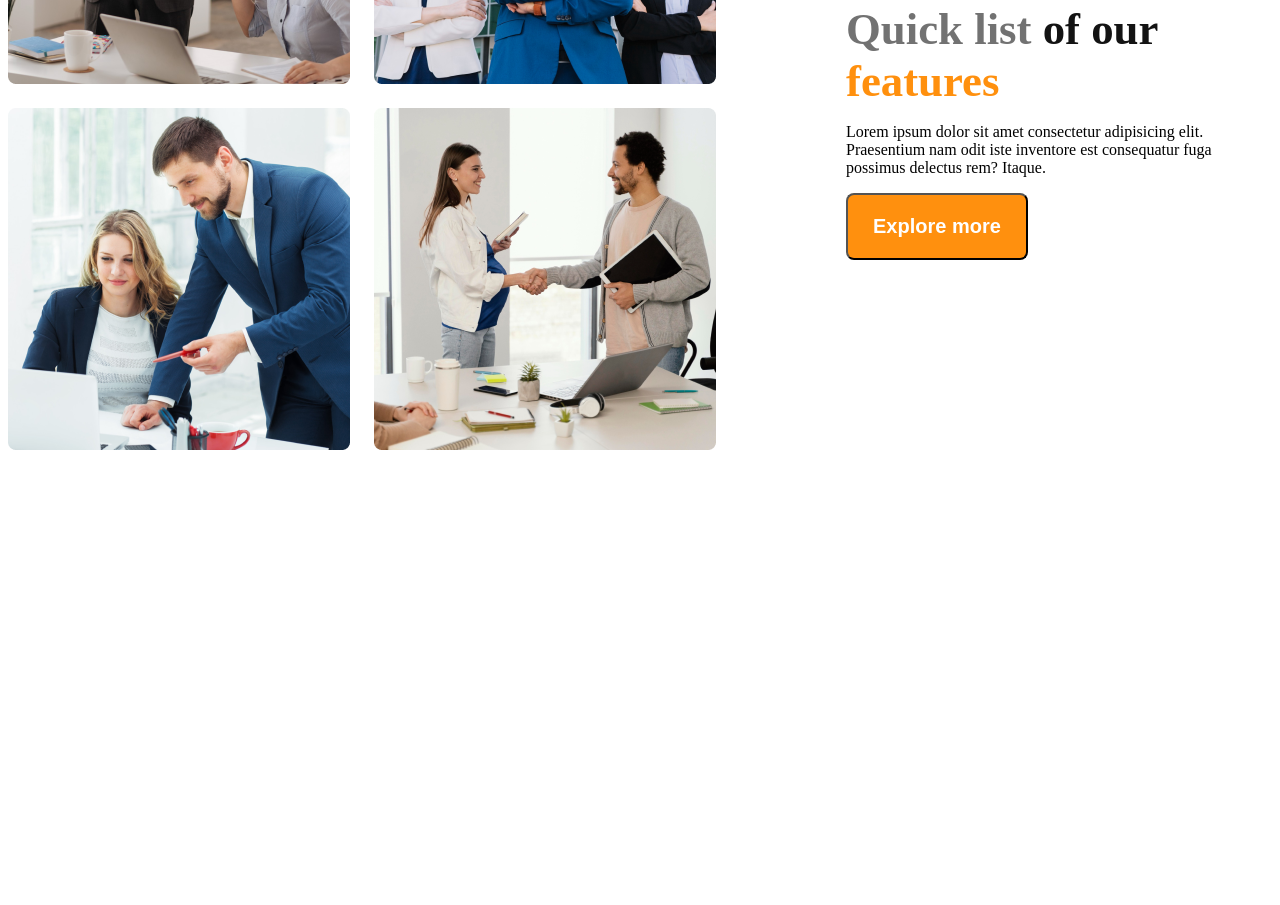
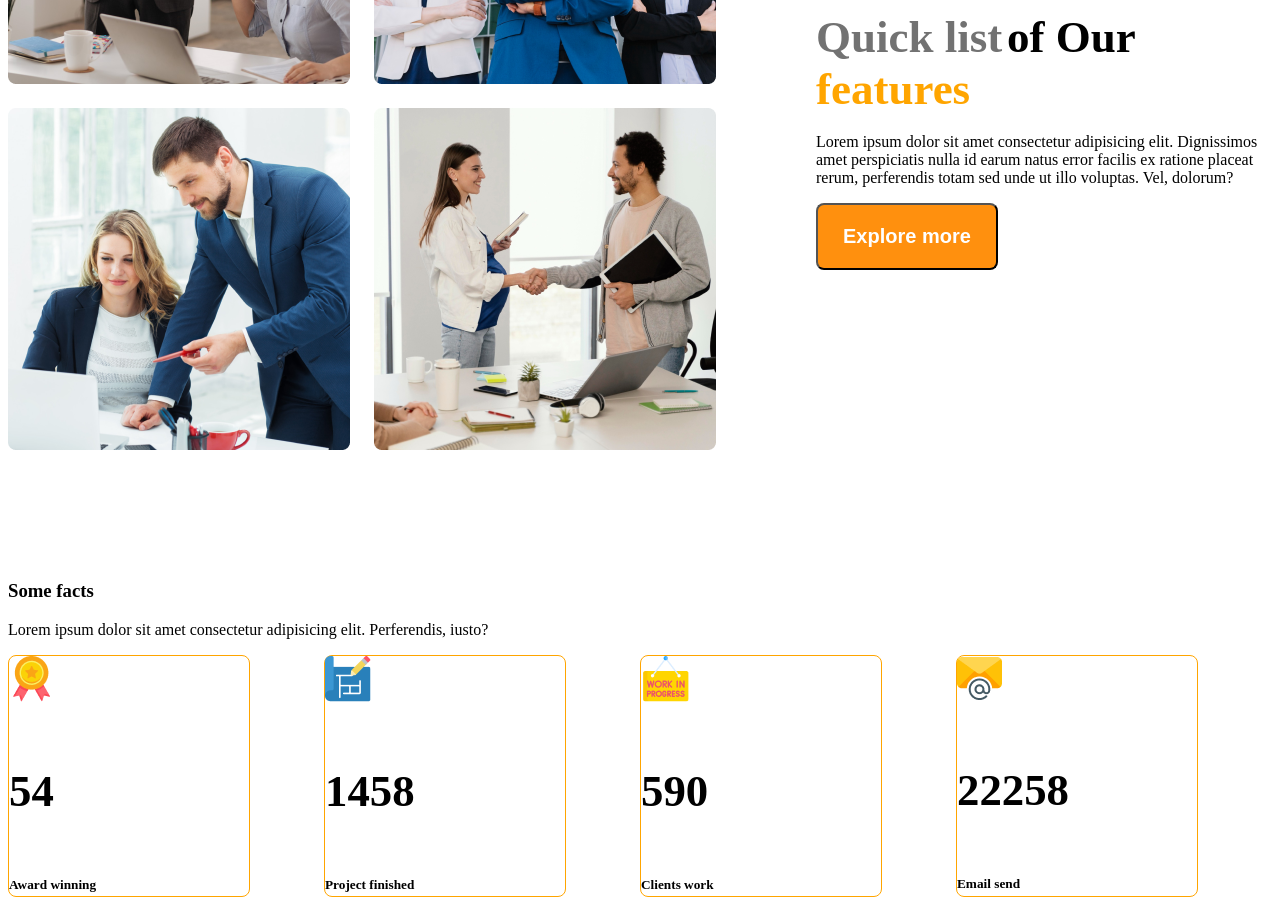
Before and after one commit to farhanarnob44/responsive-project-practice-1, a plain HTML site: page index.html in a window 1280 px wide. Shown: the part 1577-2482 px from the top of the page. Before the commit the page ends 2035 px from the top, so only its background shows below. Drawn offline with Linux system fonts and the light colour scheme.

Commit message:
not finished project

```diff
--- a/index.html
+++ b/index.html
@@ -35,19 +35,53 @@
     </header>
     <main>
         <section class="teams">
-            <div class="team-image-container">
-                <img src="./images/team1.png" alt="consulting">
-                <img src="./images/team2.png" alt="">
-                <img src="./images/team3.png" alt="">
-                <img src="./images/team4.png" alt="">
+            <div class="team-img-container">
+              <img src="./images/team1.png" alt="consulting">
+              <img src="./images/team2.png" alt="">
+              <img src="./images/team3.png" alt="">
+              <img src="./images/team4.png" alt="">
             </div>
-            <div class="our-features"><span id="quick-list">Quick list</span><span id="our"> of our</span> <span id="features">features</span>
-            <p class="feature-description">Lorem ipsum dolor sit amet consectetur adipisicing elit. Praesentium nam odit iste inventore est consequatur fuga possimus delectus rem? Itaque.</p>
+            <div class="our-features">
+              <h3 class="feature-title"><span class="list">Quick list</span> <span class="our">of Our </span><br> <span class="features">features</span> </h3>
+              <p class="feature-description">Lorem ipsum dolor sit amet consectetur adipisicing elit. Dignissimos amet perspiciatis nulla id earum natus error facilis ex ratione placeat rerum, perferendis totam sed unde ut illo voluptas. Vel, dolorum?</p>
+              <button class="btn-primary">Explore more</button>
+            </div>
+        </section>
+        <!-- features ends here  -->
+        <!-- more features are here  -->
+        <section>
 
-            <button class="btn-primary">Explore more</button>
-        </div>
         </section>
+        <!-- our facts starts here  -->
+        <section>
+          <h3 class="some-facts">Some facts</h3>
+          <p>Lorem ipsum dolor sit amet consectetur adipisicing elit. Perferendis, iusto?
+          </p>
+          <div class="facts-container">
+            <div class="fact">
+              <img src="./images/icons/ribon.png" alt="" class="fact-icon">
+              <h4 class="fact-number">54</h4>
+              <h5 class="fact-name">Award winning</h5>
+            </div>
+            <div class="fact">
+              <img src="./images/icons/projects.png" alt="" class="fact-icon">
+              <h4 class="fact-number">1458</h4>
+              <h5 class="fact-name">Project finished</h5>
+            </div>
+            <div class="fact">
+              <img src="./images/icons/customers.png" alt="" class="fact-icon">
+              <h4 class="fact-number">590</h4>
+              <h5 class="fact-name">Clients work</h5>
+            </div>
+            <div class="fact">
+              <img src="./images/icons/email.png" alt="" class="fact-icon">
+              <h4 class="fact-number">22258</h4>
+              <h5 class="fact-name">Email send</h5>
+            </div>
+          </div>
+        </section>
+        <!-- some facts ends -->
+
     </main>
     <footer></footer>
   </body>
-</html>
--- a/styles/style.css
+++ b/styles/style.css
@@ -75,44 +75,86 @@ font-weight: 600;
 .banner-image{
     width: 100%;
 }
-/* responsive media query  */
-@media screen and (max-width: 576px){
-    .nav-item , .nav-links, .teams{
-        flex-direction: column;
-    }
-    /* .team-image-container{
-        grid-template-columns: repeat(1, 1fr);
-    } */
-    .team-image-container{
-        grid-template-columns: repeat(1, 1fr);
-    }
-}
+/* teams consulting  */
+
 .teams{
     display: flex;
-    align-items: center;
 }
-.team-image-container{
+.team-img-container{
     display: grid;
-    grid-template-columns: repeat(2, 1fr);
+    grid-template-columns: repeat(2 , 1fr);
     gap: 24px;
 }
 .our-features{
-    margin-left: 130px;
-    max-width: 468px;
-    height: 186px;
+    margin-left: 100px;
+    max-width: 530px;
+    align-items: center;
+    padding-top: 250px;
 }
-#quick-list{
-    color: rgb(114, 114, 114);
+.list{
+    color: #727272;
+    font-size: 45px;
+}
+.our{
+    color: black;
+    font-size: 45px;
+}
+.features{
+    color: orange;
+    font-size: 45px
+}
+/* facts related styles are here  */
+.fact{
+    border: 1px solid orange;
+    width: 240px;
+    height: 240px;
+    border-radius: 8px;
+}
+.fact-number{
     font-size: 2.8rem;
-    font-weight: 700;
+    font-weight: 600;
 }
-#our{
-    color: rgb(19, 19, 19);
-    font-size: 2.8rem;
-    font-weight: 700;
+.facts-container{
+    display: grid;
+    grid-template-columns: repeat(4, 1fr);
 }
-#features{
-    color: rgb(255, 144, 14);
-    font-size: 2.8rem;
-    font-weight: 700;
+/* responsive media query  */
+@media screen and (max-width: 576px){
+    .nav-item , .nav-links {
+        flex-direction: column;
+    }
+    .teams{
+        flex-direction: column;
+    }
+    .team-img-container{
+        grid-template-columns: repeat(1, 1fr);
+        width: 100%;
+        margin-left: 20px;
+    }
+
+    .our-features{
+        margin: -150px 0px 0px 20px;
+
+
+    }
+
 }
+@media screen and (max-width: 888px){
+    .nav-item , .nav-links {
+        flex-direction: column;
+    }
+    .teams{
+        flex-direction: column;
+    }
+    .team-img-container{
+        grid-template-columns: repeat(1, 1fr);
+        width: 100%;
+        margin-left: 20px;
+    }
+
+    .our-features{
+        margin: -150px 0px 0px 20px;
+    }
+
+}
+/* responsive media query ends here  */
```
